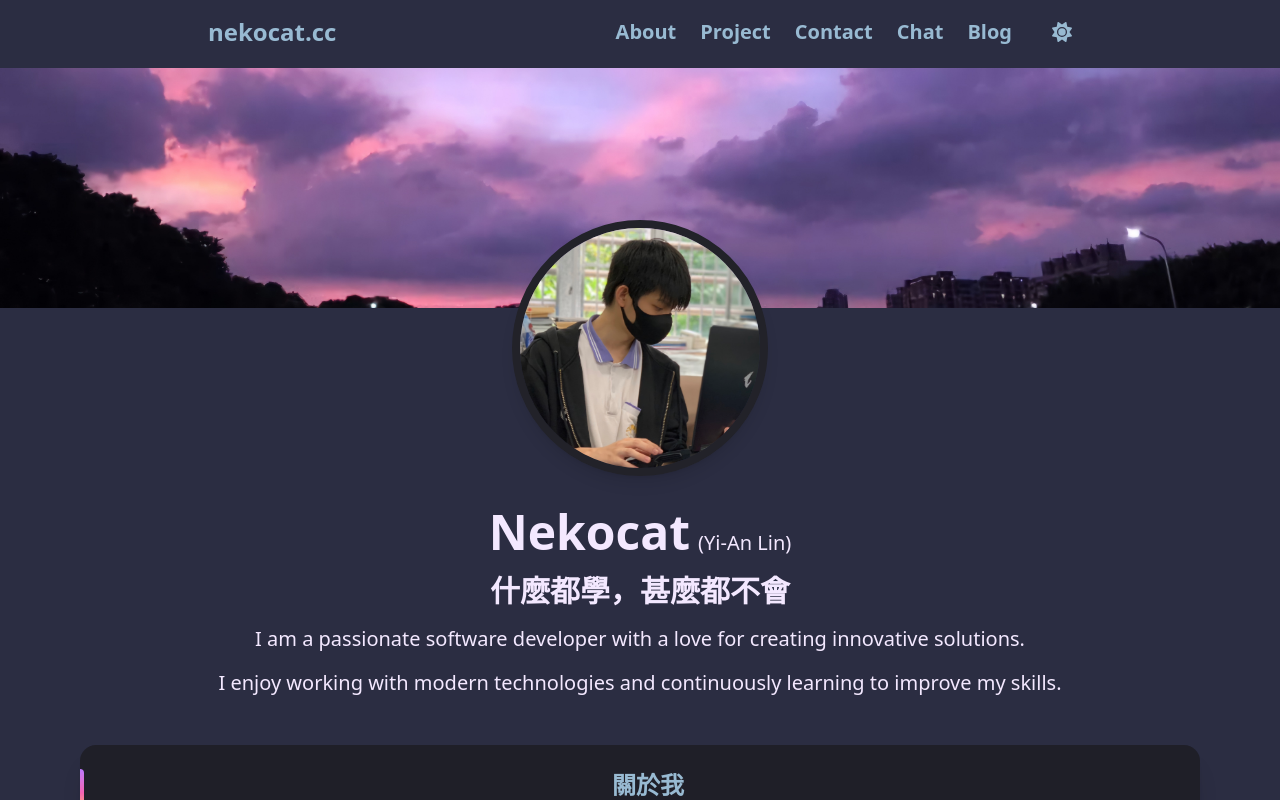
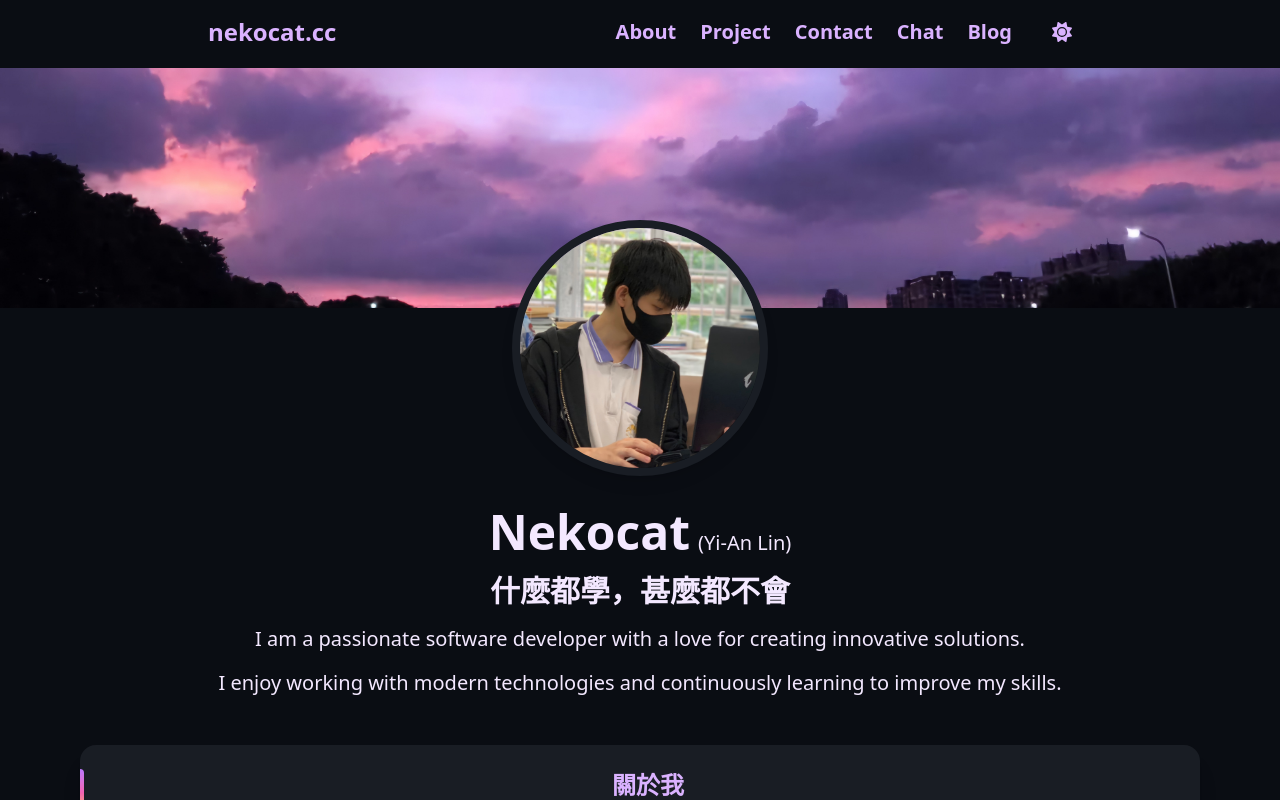
Before and after one commit to Catneko-0422/Catneko-0422.github.io, a Next.js app: page /About in a window 1280 px wide. Shown: the top 800 px of the page. Built offline with nearby package versions, Linux system fonts and the light colour scheme.

Commit message:
style: update color scheme to match blog purple theme (hue 260)

```diff
--- a/src/app/About/page.tsx
+++ b/src/app/About/page.tsx
@@ -16,7 +16,7 @@ const skills = [
 
 const SkillRadar = () => (
   <div className="flex flex-col items-center gap-6">
-    <div className="text-center text-lg font-semibold text-blue-700 dark:text-[#98BAD2]">
+    <div className="text-center text-lg font-semibold text-purple-700 dark:text-purple-300">
       技能分佈
     </div>
     <div className="grid grid-cols-2 gap-8">
@@ -88,13 +88,13 @@ const Card = ({
   children: React.ReactNode;
 }) => (
   <motion.div
-    className="relative bg-white dark:bg-[#1f1f28] rounded-2xl shadow-xl w-full px-6 sm:px-8 py-6 hover:scale-[1.02] transition-transform duration-300"
+    className="relative bg-white dark:bg-[oklch(0.23_0.015_260)] rounded-2xl shadow-xl w-full px-6 sm:px-8 py-6 hover:scale-[1.02] transition-transform duration-300"
     initial={{ opacity: 0, y: 30 }}
     whileInView={{ opacity: 1, y: 0 }}
     transition={{ duration: 0.6 }}
   >
     <div className="absolute top-6 left-0 w-1 h-12 bg-gradient-to-b from-purple-400 via-pink-400 to-yellow-400 rounded-r-full animate-pulse" />
-    <h3 className="text-2xl font-bold mb-2 text-blue-700 dark:text-[#98BAD2] pl-4">
+    <h3 className="text-2xl font-bold mb-2 text-purple-700 dark:text-purple-300 pl-4">
       {title}
     </h3>
     <div className="text-slate-950 dark:text-purple-100 text-base pl-4">
@@ -111,12 +111,12 @@ const Timeline = ({
   data: Record<string, string[]>;
 }) => (
   <motion.div
-    className="relative bg-white dark:bg-[#1f1f28] rounded-2xl shadow-xl w-full px-6 sm:px-8 py-6 hover:scale-[1.02] transition-transform duration-300"
+    className="relative bg-white dark:bg-[oklch(0.23_0.015_260)] rounded-2xl shadow-xl w-full px-6 sm:px-8 py-6 hover:scale-[1.02] transition-transform duration-300"
     initial={{ opacity: 0, y: 30 }}
     whileInView={{ opacity: 1, y: 0 }}
     transition={{ duration: 0.6 }}
   >
-    <div className="absolute top-6 left-0 w-1 h-12 bg-gradient-to-b from-blue-400 via-cyan-400 to-teal-400 rounded-r-full animate-pulse" />
+    <div className="absolute top-6 left-0 w-1 h-12 bg-gradient-to-b from-purple-400 via-pink-400 to-purple-300 rounded-r-full animate-pulse" />
     <h3 className="text-2xl font-bold mb-4 text-blue-700 dark:text-[#98BAD2] pl-4">
       {title}
     </h3>
@@ -158,7 +158,7 @@ const About: React.FC = () => {
           <img
             src="/About_profile.jpg"
             alt="Profile"
-            className="w-36 h-36 sm:w-40 sm:h-40 md:w-48 md:h-48 lg:w-56 lg:h-56 xl:w-64 xl:h-64 border-8 border-gray-200 dark:border-[#222229] rounded-full shadow-lg"
+            className="w-36 h-36 sm:w-40 sm:h-40 md:w-48 md:h-48 lg:w-56 lg:h-56 xl:w-64 xl:h-64 border-8 border-gray-200 dark:border-[oklch(0.23_0.015_260)] rounded-full shadow-lg"
           />
         </motion.div>
 
@@ -225,7 +225,7 @@ const About: React.FC = () => {
             {certifications.map((cert, idx) => (
               <div
                 key={idx}
-                className="bg-gray-200 dark:bg-[#2c2f3a] px-4 py-2 rounded-xl text-black dark:text-white text-sm shadow border border-[#98BAD2] hover:scale-105 transition-transform duration-200"
+                className="bg-gray-200 dark:bg-[oklch(0.27_0.015_260)] px-4 py-2 rounded-xl text-black dark:text-white text-sm shadow border border-purple-300 dark:border-purple-600 hover:scale-105 transition-transform duration-200"
               >
                 {cert.name}
               </div>
--- a/src/app/RootShell.tsx
+++ b/src/app/RootShell.tsx
@@ -48,7 +48,7 @@ export default function RootShell({ children }: { children: React.ReactNode }) {
     <div
       className={`${geistSans.variable} ${geistMono.variable} antialiased flex flex-col min-h-screen bg-background text-foreground`}
     >
-      <header className="w-full max-w-4xl mx-auto p-4 flex justify-between items-center text-blue-700 dark:text-[#98BAD2] font-bold text-xl relative">
+      <header className="w-full max-w-4xl mx-auto p-4 flex justify-between items-center text-purple-700 dark:text-purple-300 font-bold text-xl relative">
         <Link href="/" className="text-2xl font-bold hover:underline">
           nekocat.cc
         </Link>
@@ -94,13 +94,13 @@ export default function RootShell({ children }: { children: React.ReactNode }) {
           </button>
 
           {menuOpen && (
-            <div className="absolute top-16 right-4 bg-white dark:bg-[#333348] text-black dark:text-white rounded-md shadow-lg py-2 px-4 z-50">
+            <div className="absolute top-16 right-4 bg-white dark:bg-[oklch(0.19_0.015_260)] text-black dark:text-white rounded-md shadow-lg py-2 px-4 z-50">
               {navItems.map((item) => (
                 <Link
                   key={item.label}
                   href={item.href}
                   target={item.href.startsWith("http") ? "_blank" : undefined}
-                  className="block py-1 px-2 hover:bg-gray-200 dark:hover:bg-[#44445a] rounded-md"
+                  className="block py-1 px-2 hover:bg-purple-100 dark:hover:bg-[oklch(0.27_0.015_260)] rounded-md"
                   onClick={() => setMenuOpen(false)}
                 >
                   {item.label}
@@ -115,9 +115,9 @@ export default function RootShell({ children }: { children: React.ReactNode }) {
         {children}
       </main>
 
-      <hr className="w-[80%] border-t border-gray-500 my-4 mx-auto" />
+      <hr className="w-[80%] border-t border-purple-200 dark:border-purple-800 my-4 mx-auto" />
 
-      <footer className="w-full text-center text-sm text-gray-400 pb-4">
+      <footer className="w-full text-center text-sm text-purple-400 dark:text-purple-500 pb-4">
         © 2025 nekocat. All Rights Reserved.
       </footer>
     </div>
--- a/src/app/globals.css
+++ b/src/app/globals.css
@@ -54,86 +54,86 @@
 }
 
 ::-webkit-scrollbar-thumb {
-  background-color: #4B5563; /* gray-700 */
+  background-color: oklch(0.33 0.035 260);
   border-radius: 10px;
   transition: background-color 0.3s ease-in-out;
 }
 
 ::-webkit-scrollbar-thumb:hover {
-  background-color: #9CA3AF; /* gray-400 */
+  background-color: oklch(0.55 0.16 260);
 }
 
 :root {
   --radius: 0.625rem;
-  --background: oklch(1 0 0);
-  --foreground: oklch(0.13 0.028 261.692);
+  --background: oklch(0.97 0.005 260);
+  --foreground: oklch(0.20 0.02 260);
   --card: oklch(1 0 0);
-  --card-foreground: oklch(0.13 0.028 261.692);
+  --card-foreground: oklch(0.20 0.02 260);
   --popover: oklch(1 0 0);
-  --popover-foreground: oklch(0.13 0.028 261.692);
-  --primary: oklch(0.21 0.034 264.665);
-  --primary-foreground: oklch(0.985 0.002 247.839);
-  --secondary: oklch(0.967 0.003 264.542);
-  --secondary-foreground: oklch(0.21 0.034 264.665);
-  --muted: oklch(0.967 0.003 264.542);
-  --muted-foreground: oklch(0.551 0.027 264.364);
-  --accent: oklch(0.967 0.003 264.542);
-  --accent-foreground: oklch(0.21 0.034 264.665);
+  --popover-foreground: oklch(0.20 0.02 260);
+  --primary: oklch(0.55 0.16 260);
+  --primary-foreground: oklch(0.98 0.005 260);
+  --secondary: oklch(0.95 0.01 260);
+  --secondary-foreground: oklch(0.55 0.16 260);
+  --muted: oklch(0.95 0.01 260);
+  --muted-foreground: oklch(0.50 0.06 260);
+  --accent: oklch(0.95 0.01 260);
+  --accent-foreground: oklch(0.55 0.16 260);
   --destructive: oklch(0.577 0.245 27.325);
-  --border: oklch(0.928 0.006 264.531);
-  --input: oklch(0.928 0.006 264.531);
-  --ring: oklch(0.707 0.022 261.325);
-  --chart-1: oklch(0.646 0.222 41.116);
-  --chart-2: oklch(0.6 0.118 184.704);
-  --chart-3: oklch(0.398 0.07 227.392);
-  --chart-4: oklch(0.828 0.189 84.429);
-  --chart-5: oklch(0.769 0.188 70.08);
-  --sidebar: oklch(0.985 0.002 247.839);
-  --sidebar-foreground: oklch(0.13 0.028 261.692);
-  --sidebar-primary: oklch(0.21 0.034 264.665);
-  --sidebar-primary-foreground: oklch(0.985 0.002 247.839);
-  --sidebar-accent: oklch(0.967 0.003 264.542);
-  --sidebar-accent-foreground: oklch(0.21 0.034 264.665);
-  --sidebar-border: oklch(0.928 0.006 264.531);
-  --sidebar-ring: oklch(0.707 0.022 261.325);
-  --foreground-rgb: 0, 0, 0;
-  --background-start-rgb: 214, 219, 220;
+  --border: oklch(0.90 0.01 260);
+  --input: oklch(0.90 0.01 260);
+  --ring: oklch(0.55 0.16 260);
+  --chart-1: oklch(0.65 0.20 280);
+  --chart-2: oklch(0.70 0.15 320);
+  --chart-3: oklch(0.60 0.18 240);
+  --chart-4: oklch(0.75 0.12 300);
+  --chart-5: oklch(0.68 0.16 260);
+  --sidebar: oklch(0.97 0.005 260);
+  --sidebar-foreground: oklch(0.20 0.02 260);
+  --sidebar-primary: oklch(0.55 0.16 260);
+  --sidebar-primary-foreground: oklch(0.98 0.005 260);
+  --sidebar-accent: oklch(0.95 0.01 260);
+  --sidebar-accent-foreground: oklch(0.55 0.16 260);
+  --sidebar-border: oklch(0.90 0.01 260);
+  --sidebar-ring: oklch(0.55 0.16 260);
+  --foreground-rgb: 51, 51, 51;
+  --background-start-rgb: 247, 243, 247;
   --background-end-rgb: 255, 255, 255;
 }
 
 .dark {
-  --background: #2B2D42;
-  --foreground: oklch(0.985 0.002 247.839);
-  --card: oklch(0.21 0.034 264.665);
-  --card-foreground: oklch(0.985 0.002 247.839);
-  --popover: oklch(0.21 0.034 264.665);
-  --popover-foreground: oklch(0.985 0.002 247.839);
-  --primary: oklch(0.928 0.006 264.531);
-  --primary-foreground: oklch(0.21 0.034 264.665);
-  --secondary: oklch(0.278 0.033 256.848);
-  --secondary-foreground: oklch(0.985 0.002 247.839);
-  --muted: oklch(0.278 0.033 256.848);
-  --muted-foreground: oklch(0.707 0.022 261.325);
-  --accent: oklch(0.278 0.033 256.848);
-  --accent-foreground: oklch(0.985 0.002 247.839);
+  --background: oklch(0.16 0.014 260);
+  --foreground: oklch(0.95 0.01 260);
+  --card: oklch(0.23 0.015 260);
+  --card-foreground: oklch(0.95 0.01 260);
+  --popover: oklch(0.19 0.015 260);
+  --popover-foreground: oklch(0.95 0.01 260);
+  --primary: oklch(0.75 0.14 260);
+  --primary-foreground: oklch(0.16 0.014 260);
+  --secondary: oklch(0.33 0.035 260);
+  --secondary-foreground: oklch(0.95 0.01 260);
+  --muted: oklch(0.27 0.015 260);
+  --muted-foreground: oklch(0.65 0.06 260);
+  --accent: oklch(0.33 0.035 260);
+  --accent-foreground: oklch(0.95 0.01 260);
   --destructive: oklch(0.704 0.191 22.216);
-  --border: oklch(1 0 0 / 10%);
-  --input: oklch(1 0 0 / 15%);
-  --ring: oklch(0.551 0.027 264.364);
-  --chart-1: oklch(0.488 0.243 264.376);
-  --chart-2: oklch(0.696 0.17 162.48);
-  --chart-3: oklch(0.769 0.188 70.08);
-  --chart-4: oklch(0.627 0.265 303.9);
-  --chart-5: oklch(0.645 0.246 16.439);
-  --sidebar: oklch(0.21 0.034 264.665);
-  --sidebar-foreground: oklch(0.985 0.002 247.839);
-  --sidebar-primary: oklch(0.488 0.243 264.376);
-  --sidebar-primary-foreground: oklch(0.985 0.002 247.839);
-  --sidebar-accent: oklch(0.278 0.033 256.848);
-  --sidebar-accent-foreground: oklch(0.985 0.002 247.839);
-  --sidebar-border: oklch(1 0 0 / 10%);
-  --sidebar-ring: oklch(0.551 0.027 264.364);
-  --foreground-rgb: 255, 255, 255;
+  --border: oklch(0.30 0.015 260);
+  --input: oklch(0.30 0.015 260);
+  --ring: oklch(0.75 0.14 260);
+  --chart-1: oklch(0.65 0.20 280);
+  --chart-2: oklch(0.70 0.15 320);
+  --chart-3: oklch(0.60 0.18 240);
+  --chart-4: oklch(0.75 0.12 300);
+  --chart-5: oklch(0.68 0.16 260);
+  --sidebar: oklch(0.19 0.015 260);
+  --sidebar-foreground: oklch(0.95 0.01 260);
+  --sidebar-primary: oklch(0.75 0.14 260);
+  --sidebar-primary-foreground: oklch(0.95 0.01 260);
+  --sidebar-accent: oklch(0.33 0.035 260);
+  --sidebar-accent-foreground: oklch(0.95 0.01 260);
+  --sidebar-border: oklch(0.30 0.015 260);
+  --sidebar-ring: oklch(0.75 0.14 260);
+  --foreground-rgb: 245, 243, 247;
   --background-start-rgb: 0, 0, 0;
   --background-end-rgb: 0, 0, 0;
 }
```
Also changed, not shown: src/app/Contact/flipcard.css (+4 -4 lines), src/app/Project/page.tsx (+8 -8 lines), src/components/home/ProfileHeader.tsx (+9 -9 lines).
